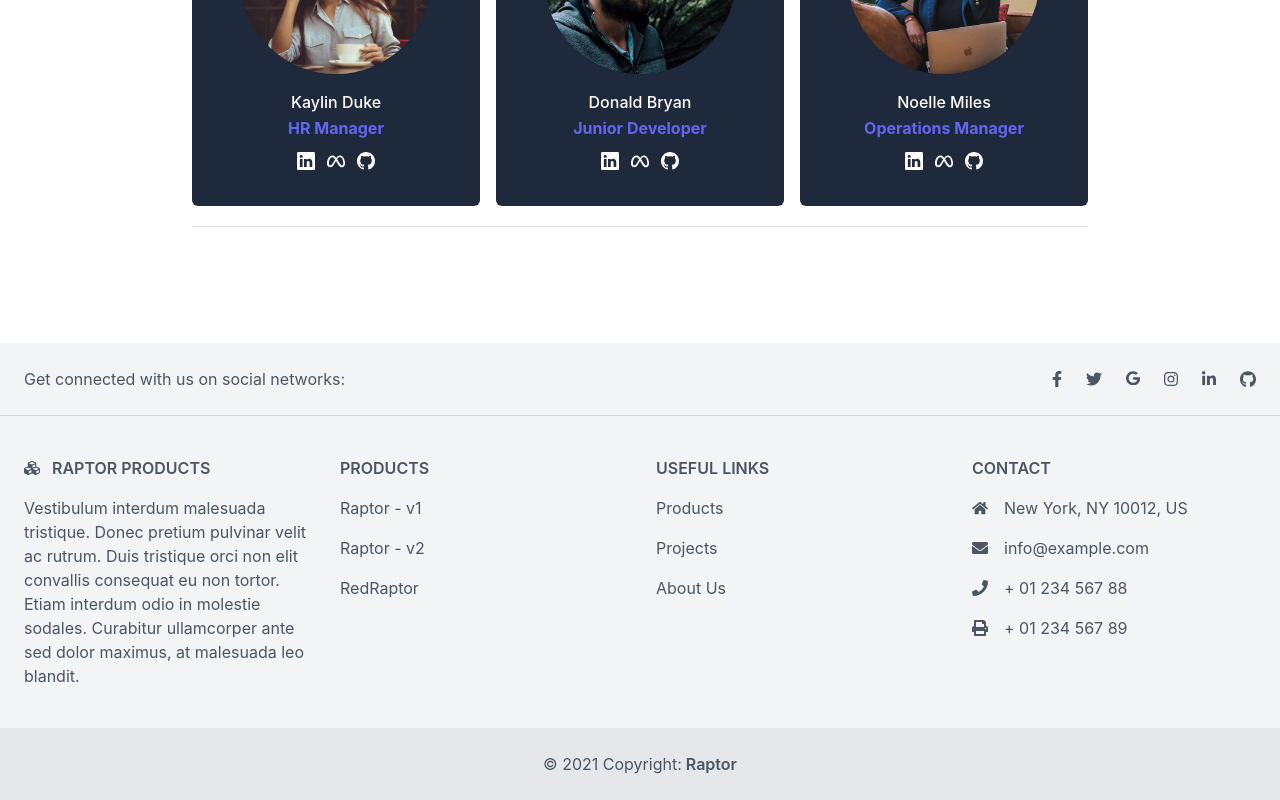
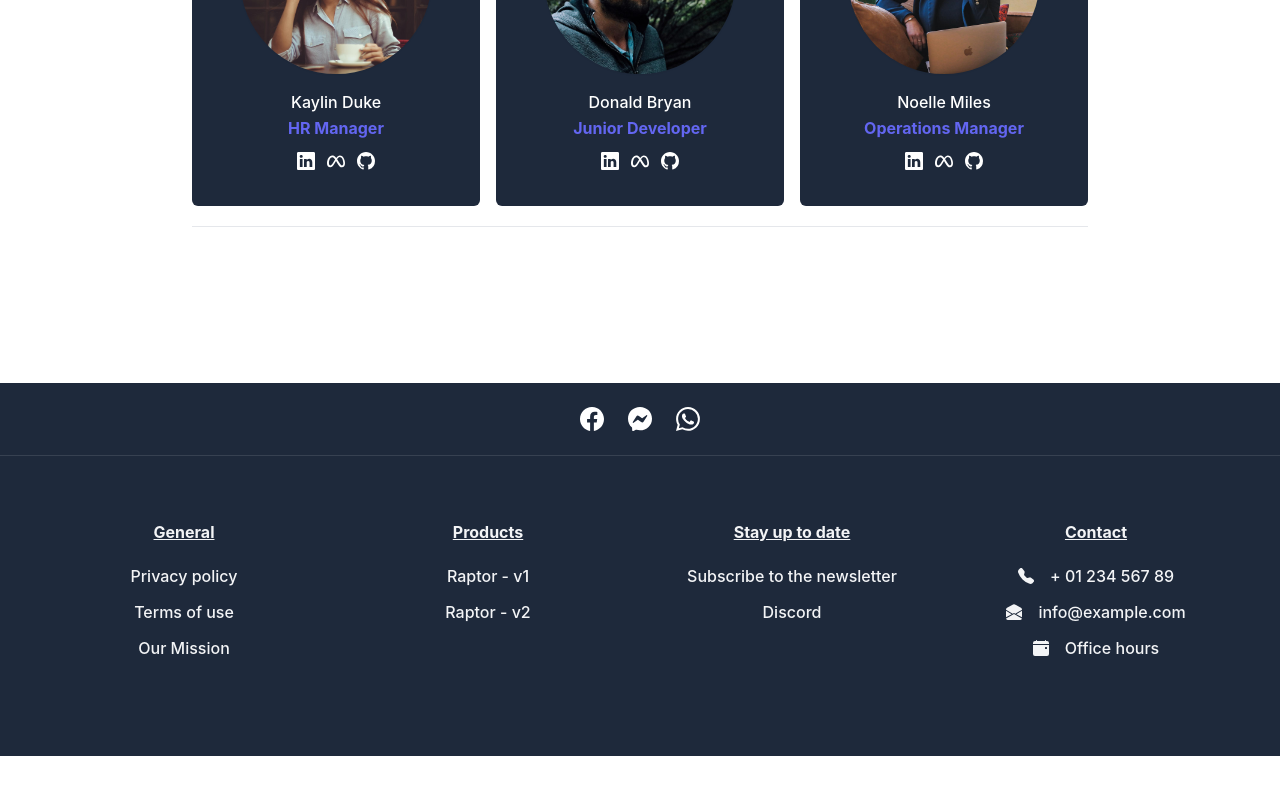
Before and after one commit to jmelop/Raptor, a React (Create React App) app: page /about-us in a window 1280 px wide. Shown: the part 835-1635 px from the top of the page. After the commit the page ends 1591 px from the top, so only its background shows below. Built offline with nearby package versions, Linux system fonts and the light colour scheme.

Commit message:
New footer styles and content

```diff
--- a/src/components/Footer.js
+++ b/src/components/Footer.js
@@ -4,194 +4,74 @@ import './Footer.css'
 
 function Footer() {
     return (
-        <footer className="text-center lg:text-left bg-gray-100 text-gray-600">
-            <div className="flex justify-center items-center lg:justify-between p-6 border-b border-gray-300">
-                <div className="mr-12 hidden lg:block">
-                    <span>Get connected with us on social networks:</span>
-                </div>
-                <div className="flex justify-center">
-                    <a href="#!" className="mr-6 text-gray-600">
-                        <svg aria-hidden="true" focusable="false" data-prefix="fab" data-icon="facebook-f"
-                            className="w-2.5" role="img" xmlns="http://www.w3.org/2000/svg"
-                            viewBox="0 0 320 512">
-                            <path fill="currentColor"
-                                d="M279.14 288l14.22-92.66h-88.91v-60.13c0-25.35 12.42-50.06 52.24-50.06h40.42V6.26S260.43 0 225.36 0c-73.22 0-121.08
-                                44.38-121.08 124.72v70.62H22.89V288h81.39v224h100.17V288z">
-                            </path>
+        <footer className='mt-10 bg-slate-800'>
+            <div className='border-b border-gray-700'>
+                <div className='py-6 flex items-center justify-center'>
+                    <a href='/'>
+                        <svg xmlns="http://www.w3.org/2000/svg" width="24" height="24" fill="white" className="bi bi-facebook" viewBox="0 0 16 16">
+                            <path d="M16 8.049c0-4.446-3.582-8.05-8-8.05C3.58 0-.002 3.603-.002 8.05c0 4.017 2.926 7.347 6.75 7.951v-5.625h-2.03V8.05H6.75V6.275c0-2.017 1.195-3.131 3.022-3.131.876 0 1.791.157 1.791.157v1.98h-1.009c-.993 0-1.303.621-1.303 1.258v1.51h2.218l-.354 2.326H9.25V16c3.824-.604 6.75-3.934 6.75-7.951z" />
                         </svg>
                     </a>
-                    <a href="#!" className="mr-6 text-gray-600">
-                        <svg aria-hidden="true" focusable="false" data-prefix="fab" data-icon="twitter"
-                            className="w-4" role="img" xmlns="http://www.w3.org/2000/svg" viewBox="0 0 512 512">
-                            <path fill="currentColor"
-                                d="M459.37 151.716c.325 4.548.325 9.097.325 13.645 0 138.72-105.583 298.558-298.558 298.558-59.452 0-114.68-17.219-161.137-47.106
-                                8.447.974 16.568 1.299 25.34 1.299 49.055 0 94.213-16.568 130.274-44.832-46.132-.975-84.792-31.188-98.112-72.772 6.498.974
-                                12.995 1.624 19.818 1.624 9.421 0 18.843-1.3 27.614-3.573-48.081-9.747-84.143-51.98-84.143-102.985v-1.299c13.969 7.797
-                                30.214 12.67 47.431 13.319-28.264-18.843-46.781-51.005-46.781-87.391 0-19.492 5.197-37.36 14.294-52.954 51.655 63.675 129.3
-                                105.258 216.365 109.807-1.624-7.797-2.599-15.918-2.599-24.04 0-57.828 46.782-104.934 104.934-104.934 30.213 0 57.502 12.67
-                                76.67 33.137 23.715-4.548 46.456-13.32 66.599-25.34-7.798 24.366-24.366 44.833-46.132 57.827 21.117-2.273 41.584-8.122
-                                60.426-16.243-14.292 20.791-32.161 39.308-52.628 54.253z">
-                            </path>
+                    <a href='/' className='mx-6'>
+                        <svg xmlns="http://www.w3.org/2000/svg" width="24" height="24" fill="white" className="bi bi-messenger" viewBox="0 0 16 16">
+                            <path d="M0 7.76C0 3.301 3.493 0 8 0s8 3.301 8 7.76-3.493 7.76-8 7.76c-.81 0-1.586-.107-2.316-.307a.639.639 0 0 0-.427.03l-1.588.702a.64.64 0 0 1-.898-.566l-.044-1.423a.639.639 0 0 0-.215-.456C.956 12.108 0 10.092 0 7.76zm5.546-1.459-2.35 3.728c-.225.358.214.761.551.506l2.525-1.916a.48.48 0 0 1 .578-.002l1.869 1.402a1.2 1.2 0 0 0 1.735-.32l2.35-3.728c.226-.358-.214-.761-.551-.506L9.728 7.381a.48.48 0 0 1-.578.002L7.281 5.98a1.2 1.2 0 0 0-1.735.32z" />
                         </svg>
                     </a>
-                    <a href="#!" className="mr-6 text-gray-600">
-                        <svg aria-hidden="true" focusable="false" data-prefix="fab" data-icon="google"
-                            className="w-3.5" role="img" xmlns="http://www.w3.org/2000/svg" viewBox="0 0 488 512">
-                            <path fill="currentColor"
-                                d="M488 261.8C488 403.3 391.1 504 248 504 110.8 504 0 393.2 0 256S110.8 8 248 8c66.8 0 123 24.5 166.3 64.9l-67.5
-                                64.9C258.5 52.6 94.3 116.6 94.3 256c0 86.5 69.1 156.6 153.7 156.6 98.2 0 135-70.4 140.8-106.9H248v-85.3h236.1c2.3
-                                12.7 3.9 24.9 3.9 41.4z">
-                            </path>
-                        </svg>
-                    </a>
-                    <a href="#!" className="mr-6 text-gray-600">
-                        <svg aria-hidden="true" focusable="false" data-prefix="fab" data-icon="instagram"
-                            className="w-3.5" role="img" xmlns="http://www.w3.org/2000/svg" viewBox="0 0 448 512">
-                            <path fill="currentColor"
-                                d="M224.1 141c-63.6 0-114.9 51.3-114.9 114.9s51.3 114.9 114.9 114.9S339 319.5 339 255.9 287.7 141 224.1
-                                141zm0 189.6c-41.1 0-74.7-33.5-74.7-74.7s33.5-74.7 74.7-74.7 74.7 33.5 74.7 74.7-33.6 74.7-74.7 74.7zm146.4-194.3c0
-                                14.9-12 26.8-26.8 26.8-14.9 0-26.8-12-26.8-26.8s12-26.8 26.8-26.8 26.8 12 26.8 26.8zm76.1
-                                27.2c-1.7-35.9-9.9-67.7-36.2-93.9-26.2-26.2-58-34.4-93.9-36.2-37-2.1-147.9-2.1-184.9 0-35.8 1.7-67.6 9.9-93.9 36.1s-34.4
-                                58-36.2 93.9c-2.1 37-2.1 147.9 0 184.9 1.7 35.9 9.9 67.7 36.2 93.9s58 34.4 93.9 36.2c37 2.1 147.9 2.1 184.9 0 35.9-1.7 67.7-9.9
-                                93.9-36.2 26.2-26.2 34.4-58 36.2-93.9 2.1-37 2.1-147.8 0-184.8zM398.8 388c-7.8 19.6-22.9 34.7-42.6 42.6-29.5 11.7-99.5 9-132.1
-                                9s-102.7 2.6-132.1-9c-19.6-7.8-34.7-22.9-42.6-42.6-11.7-29.5-9-99.5-9-132.1s-2.6-102.7 9-132.1c7.8-19.6 22.9-34.7 42.6-42.6
-                                29.5-11.7 99.5-9 132.1-9s102.7-2.6 132.1 9c19.6 7.8 34.7 22.9 42.6 42.6 11.7 29.5 9 99.5 9 132.1s2.7 102.7-9 132.1z">
-                            </path>
-                        </svg>
-                    </a>
-                    <a href="#!" className="mr-6 text-gray-600">
-                        <svg aria-hidden="true" focusable="false" data-prefix="fab" data-icon="linkedin-in"
-                            className="w-3.5" role="img" xmlns="http://www.w3.org/2000/svg"
-                            viewBox="0 0 448 512">
-                            <path fill="currentColor"
-                                d="M100.28 448H7.4V148.9h92.88zM53.79 108.1C24.09 108.1 0 83.5 0 53.8a53.79 53.79 0 0 1 107.58 0c0 29.7-24.1
-                                54.3-53.79 54.3zM447.9 448h-92.68V302.4c0-34.7-.7-79.2-48.29-79.2-48.29 0-55.69 37.7-55.69 76.7V448h-92.78V148.9h89.08v40.8h1.3c12.4-23.5
-                                42.69-48.3 87.88-48.3 94 0 111.28 61.9 111.28 142.3V448z">
-                            </path>
-                        </svg>
-                    </a>
-                    <a href="#!" className="text-gray-600">
-                        <svg aria-hidden="true" focusable="false" data-prefix="fab" data-icon="github"
-                            className="w-4" role="img" xmlns="http://www.w3.org/2000/svg" viewBox="0 0 496 512">
-                            <path fill="currentColor"
-                                d="M165.9 397.4c0 2-2.3 3.6-5.2 3.6-3.3.3-5.6-1.3-5.6-3.6 0-2 2.3-3.6 5.2-3.6 3-.3 5.6 1.3 5.6 3.6zm-31.1-4.5c-.7
-                                2 1.3 4.3 4.3 4.9 2.6 1 5.6 0 6.2-2s-1.3-4.3-4.3-5.2c-2.6-.7-5.5.3-6.2 2.3zm44.2-1.7c-2.9.7-4.9 2.6-4.6 4.9.3 2
-                                2.9 3.3 5.9 2.6 2.9-.7 4.9-2.6 4.6-4.6-.3-1.9-3-3.2-5.9-2.9zM244.8 8C106.1 8 0 113.3 0 252c0 110.9 69.8 205.8
-                                169.5 239.2 12.8 2.3 17.3-5.6 17.3-12.1 0-6.2-.3-40.4-.3-61.4 0 0-70 15-84.7-29.8 0 0-11.4-29.1-27.8-36.6 0 0-22.9-15.7
-                                1.6-15.4 0 0 24.9 2 38.6 25.8 21.9 38.6 58.6 27.5 72.9 20.9 2.3-16 8.8-27.1 16-33.7-55.9-6.2-112.3-14.3-112.3-110.5 0-27.5
-                                7.6-41.3 23.6-58.9-2.6-6.5-11.1-33.3 2.6-67.9 20.9-6.5 69 27 69 27 20-5.6 41.5-8.5 62.8-8.5s42.8 2.9 62.8 8.5c0
-                                0 48.1-33.6 69-27 13.7 34.7 5.2 61.4 2.6 67.9 16 17.7 25.8 31.5 25.8 58.9 0 96.5-58.9 104.2-114.8 110.5 9.2 7.9 17
-                                22.9 17 46.4 0 33.7-.3 75.4-.3 83.6 0 6.5 4.6 14.4 17.3 12.1C428.2 457.8 496 362.9 496 252 496 113.3 383.5 8 244.8
-                                8zM97.2 352.9c-1.3 1-1 3.3.7 5.2 1.6 1.6 3.9 2.3 5.2 1 1.3-1 1-3.3-.7-5.2-1.6-1.6-3.9-2.3-5.2-1zm-10.8-8.1c-.7 1.3.3
-                                2.9 2.3 3.9 1.6 1 3.6.7 4.3-.7.7-1.3-.3-2.9-2.3-3.9-2-.6-3.6-.3-4.3.7zm32.4 35.6c-1.6 1.3-1 4.3 1.3 6.2 2.3 2.3 5.2 2.6 6.5
-                                1 1.3-1.3.7-4.3-1.3-6.2-2.2-2.3-5.2-2.6-6.5-1zm-11.4-14.7c-1.6 1-1.6 3.6 0 5.9 1.6 2.3 4.3 3.3 5.6 2.3 1.6-1.3
-                                1.6-3.9 0-6.2-1.4-2.3-4-3.3-5.6-2z">
-                            </path>
+                    <a href='/'>
+                        <svg xmlns="http://www.w3.org/2000/svg" width="24" height="24" fill="white" className="bi bi-whatsapp" viewBox="0 0 16 16">
+                            <path d="M13.601 2.326A7.854 7.854 0 0 0 7.994 0C3.627 0 .068 3.558.064 7.926c0 1.399.366 2.76 1.057 3.965L0 16l4.204-1.102a7.933 7.933 0 0 0 3.79.965h.004c4.368 0 7.926-3.558 7.93-7.93A7.898 7.898 0 0 0 13.6 2.326zM7.994 14.521a6.573 6.573 0 0 1-3.356-.92l-.24-.144-2.494.654.666-2.433-.156-.251a6.56 6.56 0 0 1-1.007-3.505c0-3.626 2.957-6.584 6.591-6.584a6.56 6.56 0 0 1 4.66 1.931 6.557 6.557 0 0 1 1.928 4.66c-.004 3.639-2.961 6.592-6.592 6.592zm3.615-4.934c-.197-.099-1.17-.578-1.353-.646-.182-.065-.315-.099-.445.099-.133.197-.513.646-.627.775-.114.133-.232.148-.43.05-.197-.1-.836-.308-1.592-.985-.59-.525-.985-1.175-1.103-1.372-.114-.198-.011-.304.088-.403.087-.088.197-.232.296-.346.1-.114.133-.198.198-.33.065-.134.034-.248-.015-.347-.05-.099-.445-1.076-.612-1.47-.16-.389-.323-.335-.445-.34-.114-.007-.247-.007-.38-.007a.729.729 0 0 0-.529.247c-.182.198-.691.677-.691 1.654 0 .977.71 1.916.81 2.049.098.133 1.394 2.132 3.383 2.992.47.205.84.326 1.129.418.475.152.904.129 1.246.08.38-.058 1.171-.48 1.338-.943.164-.464.164-.86.114-.943-.049-.084-.182-.133-.38-.232z" />
                         </svg>
                     </a>
                 </div>
             </div>
-            <div className="mx-6 py-10 text-center md:text-left">
-                <div className="grid grid-1 md:grid-cols-2 lg:grid-cols-4 gap-8">
-                    <div className="">
-                        <h6 className="uppercase font-semibold mb-4 flex items-center justify-center md:justify-start">
-                            <svg aria-hidden="true" focusable="false" data-prefix="fas" data-icon="cubes"
-                                className="w-4 mr-3" role="img" xmlns="http://www.w3.org/2000/svg"
-                                viewBox="0 0 512 512">
-                                <path fill="currentColor"
-                                    d="M488.6 250.2L392 214V105.5c0-15-9.3-28.4-23.4-33.7l-100-37.5c-8.1-3.1-17.1-3.1-25.3 0l-100 37.5c-14.1 5.3-23.4
-                                    18.7-23.4 33.7V214l-96.6 36.2C9.3 255.5 0 268.9 0 283.9V394c0 13.6 7.7 26.1 19.9 32.2l100 50c10.1 5.1 22.1 5.1 32.2
-                                    0l103.9-52 103.9 52c10.1 5.1 22.1 5.1 32.2 0l100-50c12.2-6.1 19.9-18.6 19.9-32.2V283.9c0-15-9.3-28.4-23.4-33.7zM358
-                                    214.8l-85 31.9v-68.2l85-37v73.3zM154 104.1l102-38.2 102 38.2v.6l-102 41.4-102-41.4v-.6zm84 291.1l-85
-                                    42.5v-79.1l85-38.8v75.4zm0-112l-102 41.4-102-41.4v-.6l102-38.2 102 38.2v.6zm240 112l-85 42.5v-79.1l85-38.8v75.4zm0-112l-102
-                                    41.4-102-41.4v-.6l102-38.2 102 38.2v.6z">
-                                </path>
-                            </svg>
-                            Raptor products
-                        </h6>
-                        <p>
-                        Vestibulum interdum malesuada tristique. Donec pretium pulvinar velit ac rutrum. Duis tristique orci non elit convallis consequat eu non tortor.
-                        Etiam interdum odio in molestie sodales. Curabitur ullamcorper ante sed dolor maximus, at malesuada leo blandit.
-                        </p>
+            <div className='flex flex-col text-center mx-10'>
+                <div className='inline-grid grid-cols-4 gap-4 mt-16 mb-24'>
+                    <div>
+                        <p className='text-gray-100 font-bold underline'>General</p>
+                        <div className='text-gray-100 font-medium'>
+                            <Link className='mt-5 flex items-center justify-center' to='/products'>Privacy policy</Link>
+                            <Link className='mt-3 flex items-center justify-center' to='/products'>Terms of use</Link>
+                            <Link className='mt-3 flex items-center justify-center' to='/products'>Our Mission</Link>
+                        </div>
                     </div>
-                    <div className="text-gray-600 flex flex-col">
-                        <h6 className="uppercase font-semibold mb-4 flex justify-center md:justify-start">
-                            Products
-                        </h6>
-                        <Link className="mb-4" to='/products'>Raptor - v1</Link>
-                        <Link className="mb-4" to='/products'>Raptor - v2</Link>
-                        <Link className="mb-4" to='/products'>RedRaptor</Link>
+                    <div className=''>
+                        <p className='text-gray-100 font-bold underline'>Products</p>
+                        <div className='text-gray-100 font-medium'>
+                            <Link className='mt-5 flex items-center justify-center' to='/products'>Raptor - v1</Link>
+                            <Link className='mt-3 flex items-center justify-center' to='/products'>Raptor - v2</Link>
+                        </div>
                     </div>
-                    <div className="text-gray-600 flex flex-col">
-                        <h6 className="uppercase font-semibold mb-4 flex justify-center md:justify-start mb-4">
-                            Useful links
-                        </h6>
-                        <Link className="mb-4" to='/products'>Products</Link>
-                        <Link className="mb-4" to='/projects'>Projects</Link>
-                        <Link className="mb-4" to='/about-us'>About Us</Link>
+                    <div className=''>
+                        <p className='text-gray-100 font-bold underline'>Stay up to date</p>
+                        <div className='text-gray-100 font-medium'>
+                            <Link className='mt-5 flex items-center justify-center' to='/products'>Subscribe to the newsletter</Link>
+                            <Link className='mt-3 flex items-center justify-center' to='/products'>Discord</Link>
+                        </div>
                     </div>
-                    <div className="">
-                        <h6 className="uppercase font-semibold mb-4 flex justify-center md:justify-start">
-                            Contact
-                        </h6>
-                        <p className="flex items-center justify-center md:justify-start mb-4">
-                            <svg aria-hidden="true" focusable="false" data-prefix="fas" data-icon="home"
-                                className="w-4 mr-4" role="img" xmlns="http://www.w3.org/2000/svg" viewBox="0 0 576 512">
-                                <path fill="currentColor"
-                                    d="M280.37 148.26L96 300.11V464a16 16 0 0 0 16 16l112.06-.29a16 16 0 0 0 15.92-16V368a16 16 0 0 1 16-16h64a16
-                                    16 0 0 1 16 16v95.64a16 16 0 0 0 16 16.05L464 480a16 16 0 0 0 16-16V300L295.67 148.26a12.19 12.19 0 0 0-15.3
-                                    0zM571.6 251.47L488 182.56V44.05a12 12 0 0 0-12-12h-56a12 12 0 0 0-12 12v72.61L318.47 43a48 48 0 0 0-61 0L4.34
-                                    251.47a12 12 0 0 0-1.6 16.9l25.5 31A12 12 0 0 0 45.15 301l235.22-193.74a12.19 12.19 0 0 1 15.3 0L530.9 301a12
-                                    12 0 0 0 16.9-1.6l25.5-31a12 12 0 0 0-1.7-16.93z">
-                                </path>
-                            </svg>
-                            New York, NY 10012, US
-                        </p>
-                        <p className="flex items-center justify-center md:justify-start mb-4">
-                            <svg aria-hidden="true" focusable="false" data-prefix="fas" data-icon="envelope"
-                                className="w-4 mr-4" role="img" xmlns="http://www.w3.org/2000/svg"
-                                viewBox="0 0 512 512">
-                                <path fill="currentColor"
-                                    d="M502.3 190.8c3.9-3.1 9.7-.2 9.7 4.7V400c0 26.5-21.5 48-48 48H48c-26.5 0-48-21.5-48-48V195.6c0-5 5.7-7.8 9.7-4.7
-                                    22.4 17.4 52.1 39.5 154.1 113.6 21.1 15.4 56.7 47.8 92.2 47.6 35.7.3 72-32.8 92.3-47.6 102-74.1 131.6-96.3 154-113.7zM256
-                                    320c23.2.4 56.6-29.2 73.4-41.4 132.7-96.3 142.8-104.7 173.4-128.7 5.8-4.5 9.2-11.5
-                                    9.2-18.9v-19c0-26.5-21.5-48-48-48H48C21.5 64 0 85.5 0 112v19c0 7.4 3.4 14.3 9.2 18.9 30.6 23.9 40.7 32.4 173.4 128.7
-                                    16.8 12.2 50.2 41.8 73.4 41.4z">
-                                </path>
-                            </svg>
-                            info@example.com
-                        </p>
-                        <p className="flex items-center justify-center md:justify-start mb-4">
-                            <svg aria-hidden="true" focusable="false" data-prefix="fas" data-icon="phone"
-                                className="w-4 mr-4" role="img" xmlns="http://www.w3.org/2000/svg"
-                                viewBox="0 0 512 512">
-                                <path fill="currentColor"
-                                    d="M493.4 24.6l-104-24c-11.3-2.6-22.9 3.3-27.5 13.9l-48 112c-4.2 9.8-1.4 21.3 6.9 28l60.6 49.6c-36 76.7-98.9
-                                    140.5-177.2 177.2l-49.6-60.6c-6.8-8.3-18.2-11.1-28-6.9l-112 48C3.9 366.5-2 378.1.6 389.4l24 104C27.1 504.2 36.7
-                                    512 48 512c256.1 0 464-207.5 464-464 0-11.2-7.7-20.9-18.6-23.4z">
-                                </path>
-                            </svg>
-                            + 01 234 567 88
-                        </p>
-                        <p className="flex items-center justify-center md:justify-start">
-                            <svg aria-hidden="true" focusable="false" data-prefix="fas" data-icon="print"
-                                className="w-4 mr-4" role="img" xmlns="http://www.w3.org/2000/svg"
-                                viewBox="0 0 512 512">
-                                <path fill="currentColor"
-                                    d="M448 192V77.25c0-8.49-3.37-16.62-9.37-22.63L393.37 9.37c-6-6-14.14-9.37-22.63-9.37H96C78.33 0 64 14.33 64
-                                    32v160c-35.35 0-64 28.65-64 64v112c0 8.84 7.16 16 16 16h48v96c0 17.67 14.33 32 32 32h320c17.67 0 32-14.33
-                                    32-32v-96h48c8.84 0 16-7.16 16-16V256c0-35.35-28.65-64-64-64zm-64 256H128v-96h256v96zm0-224H128V64h192v48c0 8.84
-                                    7.16 16 16 16h48v96zm48 72c-13.25 0-24-10.75-24-24 0-13.26 10.75-24 24-24s24 10.74 24 24c0 13.25-10.75 24-24 24z">
-                                </path>
-                            </svg>
-                            + 01 234 567 89
-                        </p>
+                    <div>
+                        <p className='text-gray-100 font-bold underline'>Contact</p>
+                        <div className='text-gray-100 font-medium'>
+                            <p className='mt-5 flex items-center justify-center'>
+                                <svg xmlns="http://www.w3.org/2000/svg" width="16" height="16" fill="currentColor" className="bi bi-telephone-fill" viewBox="0 0 16 16">
+                                    <path fillRule="evenodd" d="M1.885.511a1.745 1.745 0 0 1 2.61.163L6.29 2.98c.329.423.445.974.315 1.494l-.547 2.19a.678.678 0 0 0 .178.643l2.457 2.457a.678.678 0 0 0 .644.178l2.189-.547a1.745 1.745 0 0 1 1.494.315l2.306 1.794c.829.645.905 1.87.163 2.611l-1.034 1.034c-.74.74-1.846 1.065-2.877.702a18.634 18.634 0 0 1-7.01-4.42 18.634 18.634 0 0 1-4.42-7.009c-.362-1.03-.037-2.137.703-2.877L1.885.511z" />
+                                </svg>
+                                <span className='ml-4'>+ 01 234  567 89</span>
+                            </p>
+                            <p className='mt-3 flex items-center justify-center'>
+                                <svg xmlns="http://www.w3.org/2000/svg" width="16" height="16" fill="currentColor" className="bi bi-envelope-open-fill" viewBox="0 0 16 16">
+                                    <path d="M8.941.435a2 2 0 0 0-1.882 0l-6 3.2A2 2 0 0 0 0 5.4v.314l6.709 3.932L8 8.928l1.291.718L16 5.714V5.4a2 2 0 0 0-1.059-1.765l-6-3.2ZM16 6.873l-5.693 3.337L16 13.372v-6.5Zm-.059 7.611L8 10.072.059 14.484A2 2 0 0 0 2 16h12a2 2 0 0 0 1.941-1.516ZM0 13.373l5.693-3.163L0 6.873v6.5Z" />
+                                </svg>
+                                <span className='ml-4'>info@example.com</span>
+                            </p>
+                            <p className='mt-3 flex items-center justify-center'>
+                                <svg xmlns="http://www.w3.org/2000/svg" width="16" height="16" fill="currentColor" className="bi bi-calendar-event-fill" viewBox="0 0 16 16">
+                                    <path d="M4 .5a.5.5 0 0 0-1 0V1H2a2 2 0 0 0-2 2v1h16V3a2 2 0 0 0-2-2h-1V.5a.5.5 0 0 0-1 0V1H4V.5zM16 14V5H0v9a2 2 0 0 0 2 2h12a2 2 0 0 0 2-2zm-3.5-7h1a.5.5 0 0 1 .5.5v1a.5.5 0 0 1-.5.5h-1a.5.5 0 0 1-.5-.5v-1a.5.5 0 0 1 .5-.5z" />
+                                </svg>
+                                <span className='ml-4'>Office hours</span>
+                            </p>
+                        </div>
                     </div>
                 </div>
-            </div>
-            <div className="text-center p-6 bg-gray-200">
-                <span>© 2021 Copyright:</span>
-                <a className="text-gray-600 font-semibold" href="/"> Raptor</a>
             </div>
         </footer>
     )
--- a/src/components/Member.js
+++ b/src/components/Member.js
@@ -27,7 +27,7 @@ function Member(props) {
                     </a>
                     <a href="#!" className="mx-3">
                         <svg xmlns="http://www.w3.org/2000/svg" width="18" height="18" fill="white" class="bi bi-meta" viewBox="0 0 16 16">
-                            <path fill-rule="evenodd" d="M8.217 5.243C9.145 3.988 10.171 3 11.483 3 13.96 3 16 6.153 16.001
+                            <path fillRule="evenodd" d="M8.217 5.243C9.145 3.988 10.171 3 11.483 3 13.96 3 16 6.153 16.001
                                         9.907c0 2.29-.986 3.725-2.757 3.725-1.543 0-2.395-.866-3.924-3.424l-.667-1.123-.118-.197a54.944 54.944 0 0 0-.53-.877l-1.178
                                         2.08c-1.673 2.925-2.615 3.541-3.923 3.541C1.086 13.632 0 12.217 0 9.973 0 6.388 1.995 3 4.598 3c.319 0
                                         .625.039.924.122.31.086.611.22.913.407.577.359 1.154.915 1.782 1.714Zm1.516 2.224c-.252-.41-.494-.787-.727-1.133L9
--- a/src/components/Navbar.js
+++ b/src/components/Navbar.js
@@ -7,7 +7,6 @@ const navigation = {
     pages: [
         { name: 'Shop', href: '/' },
         { name: 'Products', href: '/products' },
-        { name: 'Projects', href: '/projects' },
         { name: 'About Us', href: '/about-us' },
     ],
 }
--- a/src/components/Team.js
+++ b/src/components/Team.js
@@ -62,9 +62,9 @@ function Team() {
                             />
                         </div>
                     </div>
-                    <div class="hidden sm:block" aria-hidden="true">
-                        <div class="py-5">
-                            <div class="border-t border-gray-200"></div>
+                    <div className="hidden sm:block" aria-hidden="true">
+                        <div className="py-5">
+                            <div className="border-t border-gray-200"></div>
                         </div>
                     </div>
                 </div>
```
